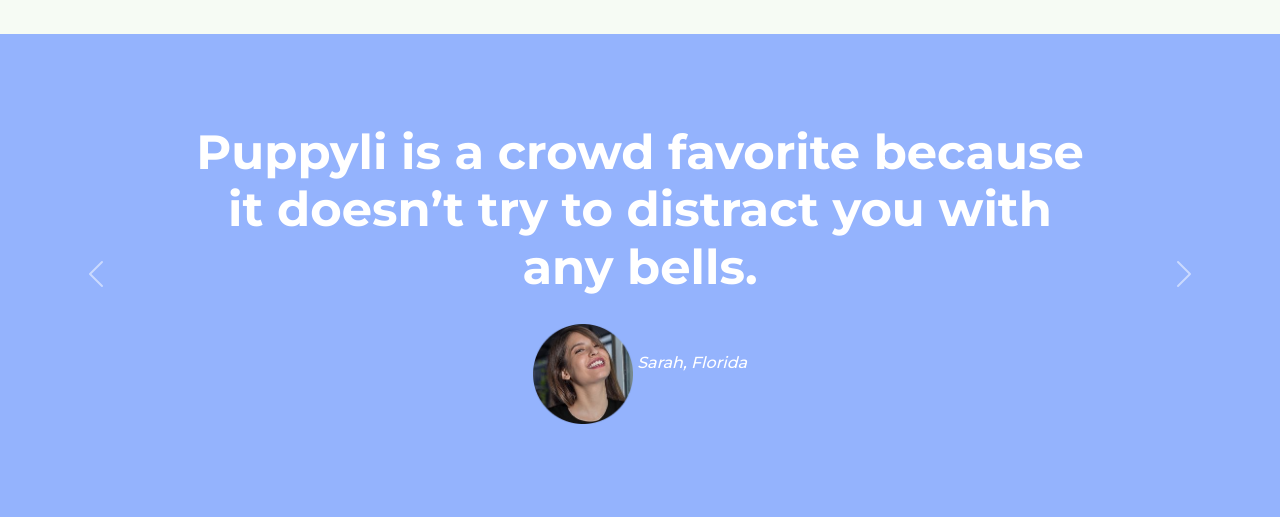
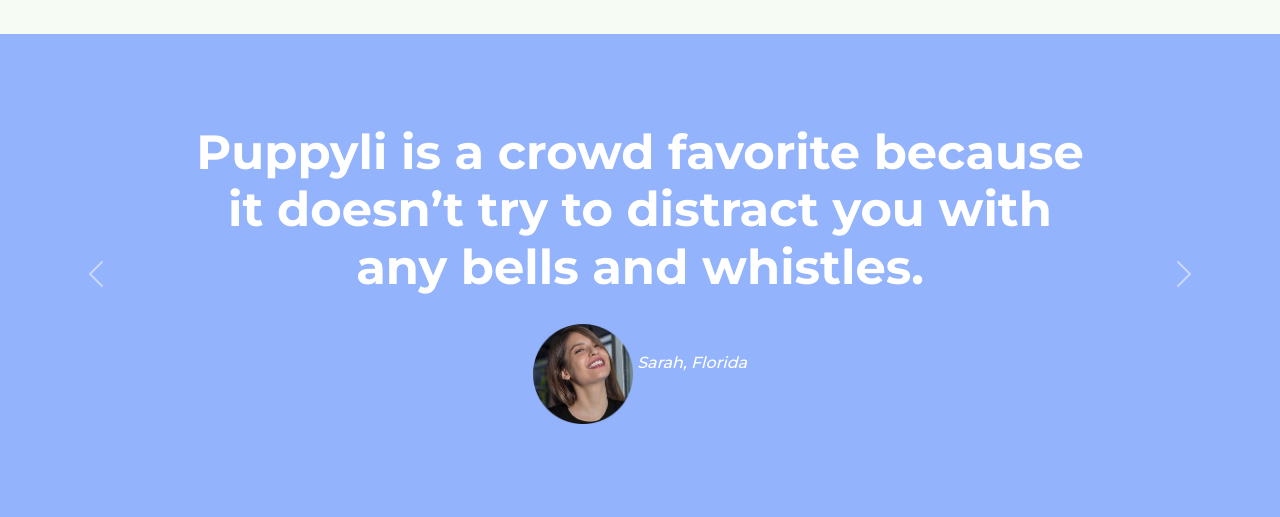
Before and after one commit to shubhammahajan2012/puppyli, a plain HTML site: page index.html in a window 1280 px wide. Shown: the part 1440-1957 px from the top of the page. Drawn offline with nearby package versions, Linux system fonts and the light colour scheme.

Commit message:
Update index.html

```diff
--- a/index.html
+++ b/index.html
@@ -124,7 +124,7 @@
         </div>
 
         <div class="carousel-item active">
-          <h2 class="testimonial-text">Puppyli is a crowd favorite because it doesn’t try to distract you with any bells.</h2>
+          <h2 class="testimonial-text">Puppyli is a crowd favorite because it doesn’t try to distract you with any bells and whistles.</h2>
           <img class="girl-image" src="images/girl.png" alt="girl-profile">
           <em>Sarah, Florida</em>
         </div>
```
